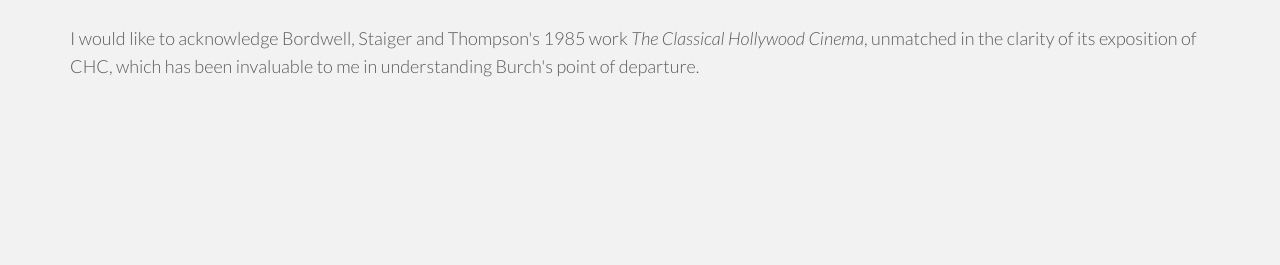
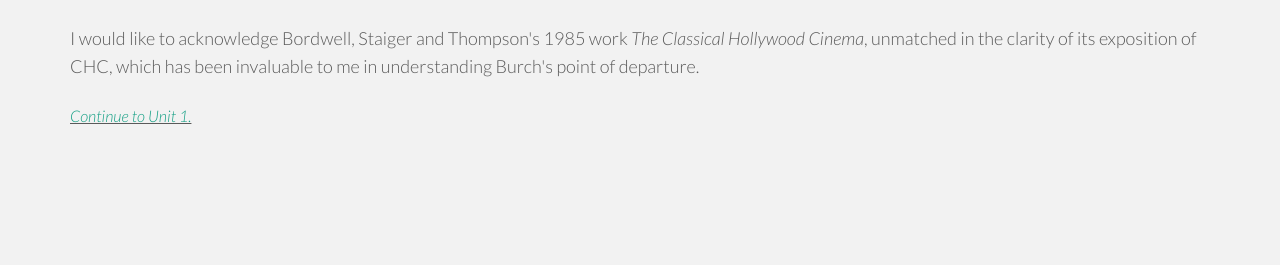
Before and after one commit to kathyxchen/kathyxchen.github.io, a Jekyll site: the page built from intro.html, in a window 1280 px wide. Shown: the part 1550-1815 px from the top of the page. Built offline with Jekyll 4.4.1, drawn with Linux system fonts in a browser that asks for light colours; nearby versions of some CDN libraries.

Commit message:
add links at the bottom of everything

```diff
--- a/css/slick.css
+++ b/css/slick.css
@@ -46,7 +46,7 @@
 .carousel-caption {
   z-index: 10;
   bottom: 150px;
-  top: 40%;
+  top: 35%;
 }
 
 /* Declare heights because of positioning of img element */
--- a/intro.html
+++ b/intro.html
@@ -150,44 +150,6 @@
       unmatched in the clarity of its exposition of CHC, which has been invaluable to me in understanding Burch's point of departure.
     </p>
   </div>
-  <!--
-      <p class="pull-right">
-            <br>
-
-            <h2>Math</h2>
-            <hr>
-            <p><a href="https://github.com/DavidAwad/Papers/raw/master/Mathematics/Modulo%20Lemma.pdf">
-                A Small Modulo Lemma</a></p>
-
-
-            <h2>Computer Science</h2>
-            <hr>
-            <p><a href="https://github.com/DavidAwad/Papers/raw/master/Computer%20Science/The%20Master%20Theorem.pdf">
-                The Master Theorem</a></p>
-
-            <h2>Philosophy</h2>
-            <hr>
-            <p><a href="https://medium.com/why-things-matter/is-mathematics-inherently-true-90c0e3ca0df">A discourse on the truth of Mathematics</a></p>
-            <p><a href="https://medium.com/why-things-matter/a-short-proof-that-you-don-t-exist-734e2215cf51">A Short Proof that you don't exist</a></p>
-
-            <h2>Physics</h2>
-            <hr>
-            <p><a href="https://github.com/DavidAwad/Papers/raw/master/Physics/Work%20Energy.pdf">
-                An Intuitive Derivation of the Work Energy Theorem</a></p>
-            <p><a href="https://github.com/DavidAwad/Papers/raw/master/Physics/Escape%20Velocity.pdf">
-                An Intuitive Derivation of Escape Velocity</a></p>
-            <p><a href="https://github.com/DavidAwad/Papers/raw/master/Physics/Angular%20Momentum.pdf">
-                Simple Angular Momentum Notes</a></p>
-            <p><a href="https://github.com/DavidAwad/Papers/raw/master/Physics/Central%20Force%20Motion.pdf">
-                Simple Escape Velocity Notes</a></p>
-            <p><a href="https://github.com/DavidAwad/Papers/raw/master/Physics/Harmonic%20Oscillators.pdf">
-                Harmonic Oscillators</a></p>
-            <p><a href="https://github.com/DavidAwad/Papers/raw/master/Physics/Electromagnetism%20I.pdf">
-                Electromagnetism I</a></p>
-            <p><a href="https://github.com/DavidAwad/Papers/raw/master/Physics/electromagnetism%20II.pdf">
-                Electromagnetism II</a></p>
-
-        </p>
-    </div>
+  <div class="container goleft">
+    <i><u><a href="/unit1.html">Continue to Unit 1.</a></u></i>
   </div>
-</div> -->
--- a/unit1.html
+++ b/unit1.html
@@ -629,6 +629,9 @@
         Burch studies Japanese film precisely to question the "naturalness" or necessity of these choices. In the next two units, we will see in Japanese cinema both a general indifference to these powerful norms of representation and style,
         and, in a handful of auteurs such as Ozu and Mizoguchi, we will find highly refined, fully developed alternatives to the mainstream style.
       </p>
+      <p class="aside">
+          <i><u><a href="/unit2.html">Continue to Unit 2.</a></u></i>
+      </p>
     </div>
 </div>
 
--- a/unit2.html
+++ b/unit2.html
@@ -620,6 +620,9 @@
         style in keeping with centuries of Japanese artistic tradition. Inscribed in this practice is a radical critique
         of the bourgeois norms of representation which determined the development of Hollywood realist style.
       </p>
+      <p class="aside">
+          <i><u><a href="/unit3.html">Continue to Unit 3.</a></u></i>
+      </p>
     </div>
 </div>
 
--- a/unit3.html
+++ b/unit3.html
@@ -477,6 +477,9 @@
         the richness of Japanese cinema in the 1930s and 40s, and the self-imposed limitations of the
         Hollywood realist style.
       </p>
+      <p class="aside">
+          <i><u><a href="/caveat.html">Continue to Caveat.</a></u></i>
+      </p>
     </div>
 </div>
 
```
Also changed, not shown: 6 other files.
